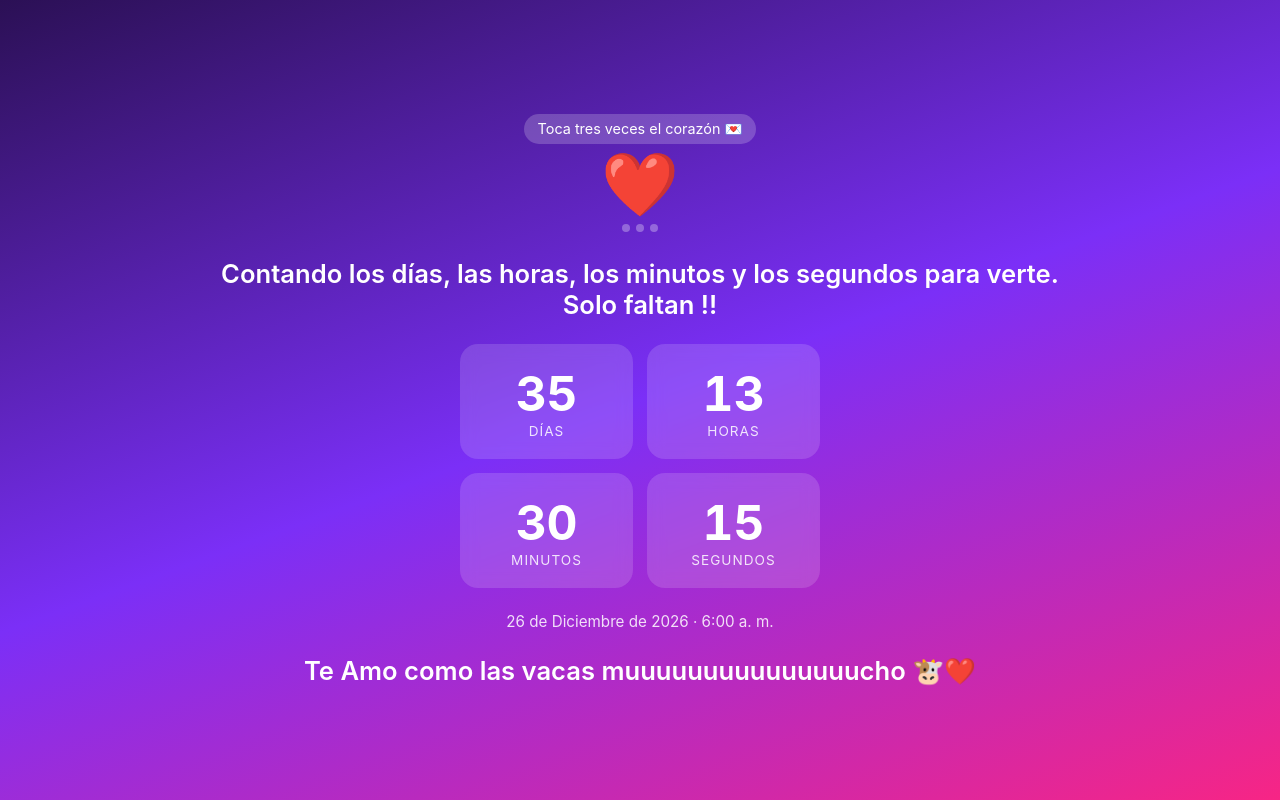
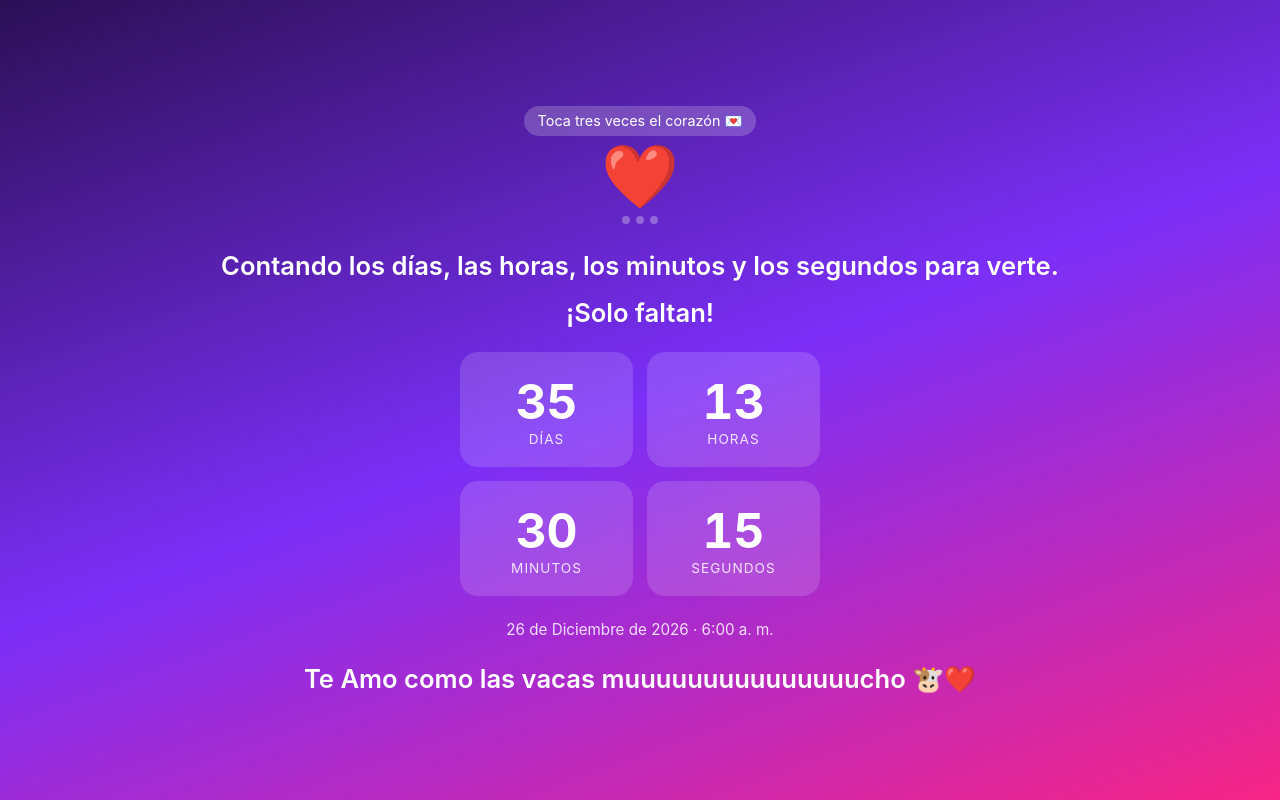
Before and after one commit to Jhontanhk/Contador, a plain HTML site: page index.html in a window 1280 px wide. Drawn offline with Linux system fonts and the light colour scheme.

Commit message:
Update index.html

```diff
--- a/index.html
+++ b/index.html
@@ -122,8 +122,7 @@
   <div id="cuenta">
 
     <h1>Contando los días, las horas, los minutos y los segundos para verte.</h1>
-    <h1></h1>
-    <h1>Solo faltan !!</h1>
+    <h1 style="margin-top: 16px;">¡Solo faltan!</h1>
 
   </div>
 
```
